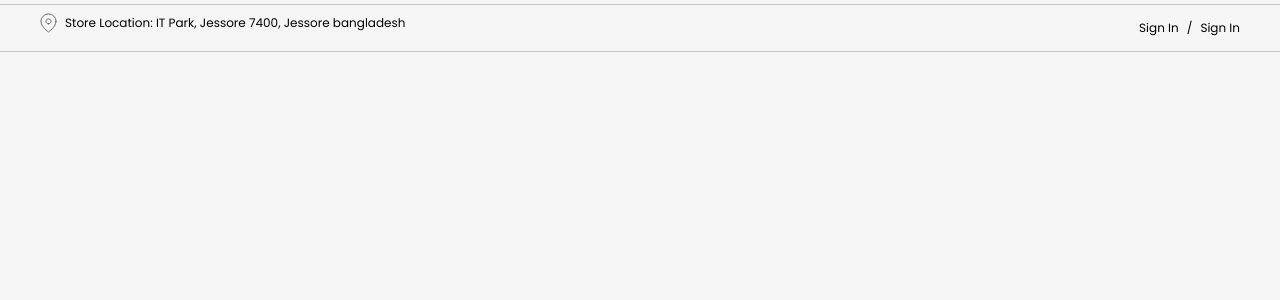
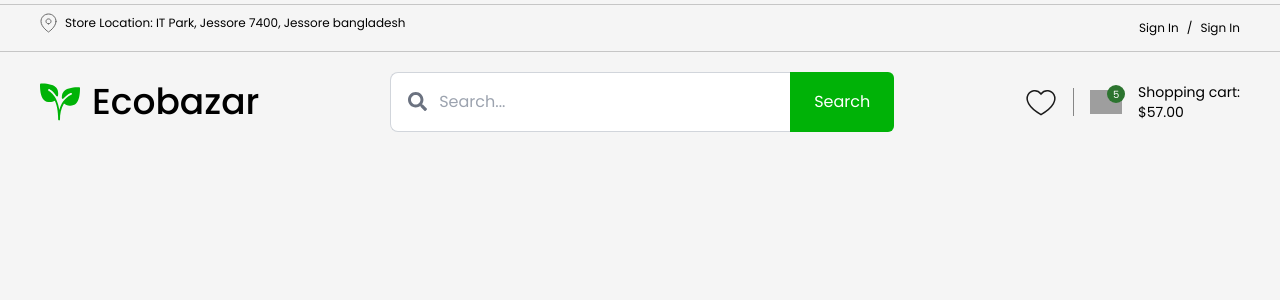
Before and after one commit to BISHAL120/ECO-Bazar, a Next.js app: page / in a window 1280 px wide. Shown: the top 300 px of the page. Built offline with nearby package versions, Linux system fonts and the light colour scheme; grey boxes are pictures that could not be loaded.

Commit message:
search bar and logo

```diff
--- a/app/page.tsx
+++ b/app/page.tsx
@@ -1,10 +1,12 @@
 import Image from "next/image";
 import Link from "next/link";
 import MapIcon from "@/public/assets/svg/Map Pin.svg";
+import { FaSearch } from "react-icons/fa";
 
 export default function Home() {
   return (
     <div>
+      {/* Top Stripe Start Fro Here */}
       <div className="hidden md:flex w-full md:mt-1 py-2 border-[gray]/40 md:border-t border-b ">
         <div className="wrapper flex items-center justify-between">
           <div className="flex items-start flex-col md:flex-row gap-2 text-[12px] font-normal leading-5 h-[20px] md:h-[30px] cursor-pointer">
@@ -29,6 +31,69 @@ export default function Home() {
           </div>
         </div>
       </div>
+      {/* Top Stripe Ends Here */}
+      {/* Logo and Search Start From Here  */}
+      <div>
+        <div className="wrapper py-2 md:py-5">
+          <div className="flex justify-between items-center">
+            <div className="flex items-center gap-3 ">
+              <Image
+                src="/assets/svg/plant 1.svg"
+                alt=""
+                width={40}
+                height={40}
+                className="w-7 md:w-[40px]"
+              />
+              <p className="md:text-4xl text-xl font-medium">Ecobazar</p>
+            </div>
+            <div className="hidden md:flex ">
+              <div className="relative">
+                <input
+                  type="text"
+                  placeholder="Search..."
+                  className="py-[17px] pl-12 pr-[18px] w-[400px] border-r-0 border-t border-b border-l rounded-e-none border-gray-300 rounded-lg focus:outline-none "
+                />
+                <FaSearch
+                  size={19}
+                  className="absolute top-[8px] left-[6px] mt-3 ml-3 text-gray-500"
+                />
+              </div>
+              <button className="bg-[#00B207] text-white px-[24px] py-[12px] border0 rounded-s-none rounded-e-md ">
+                Search
+              </button>
+            </div>
+            <div>
+              <div className="flex items-center gap-4">
+                <Image
+                  src="/assets/svg/Heart.svg"
+                  alt="Wish-List"
+                  width={32}
+                  height={32}
+                  className="md:w-[32px] w-6"
+                />
+                <div className="h-[20px] md:h-7 w-[1px] bg-black/45"></div>
+                <div className="relative">
+                  <Image
+                    src="/assets/svg/Bag.svg"
+                    alt="Cart"
+                    width={32}
+                    height={32}
+                    className="md:w-[32px] w-6"
+                  />
+                  <span className=" flex justify-center items-center absolute top-[-5px] right-[-8px] md:right-[-3px] w-[18px] h-[18px] text-[10px] rounded-full bg-[#2C742F] text-white">
+                    5
+                  </span>
+                </div>
+                <div className="text-sm">
+                  <p className="hidden md:block ">Shopping cart:</p>
+                  <p>$57.00</p>
+                </div>
+              </div>
+            </div>
+          </div>
+        </div>
+      </div>
+      {/* Logo and Search End Here */}
     </div>
   );
 }
```
Also changed, not shown: package.json (+5 -4 lines), 1 other file (tests, documents, lock files or other folders).
